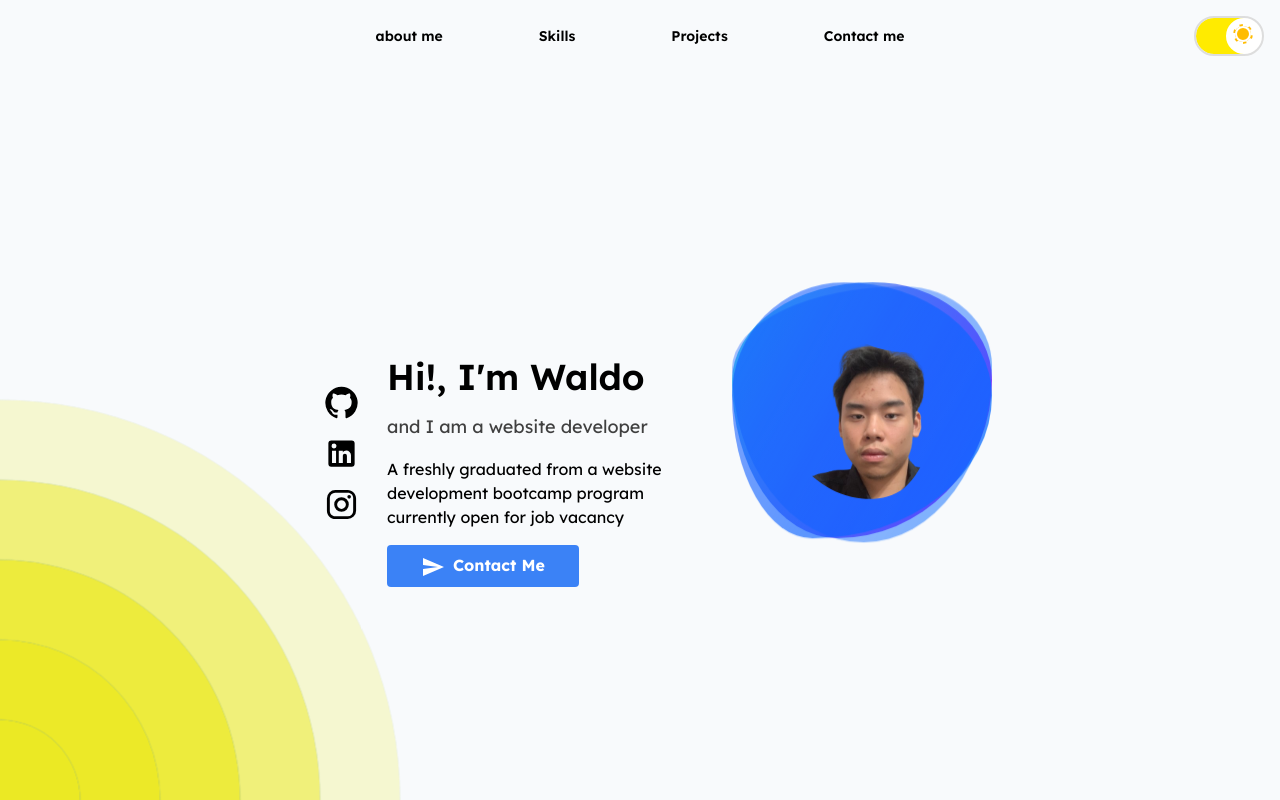
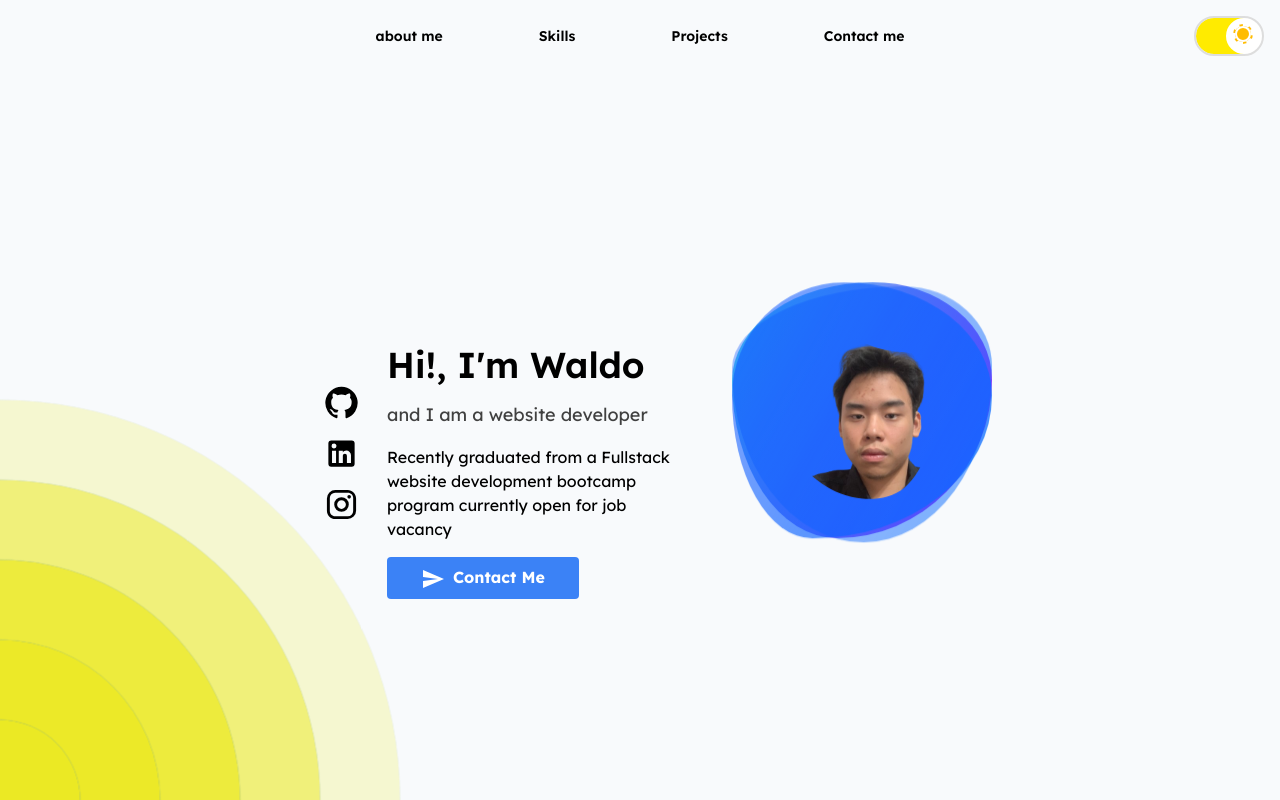
Before and after one commit to waldo1234567/portf-web, a React (Create React App) app in the folder my-portofolio/: page / in a window 1280 px wide. Shown: the top 800 px of the page. Built offline with nearby package versions, Linux system fonts and the light colour scheme.

Commit message:
grammar error

```diff
--- a/my-portofolio/src/pages/Index.jsx
+++ b/my-portofolio/src/pages/Index.jsx
@@ -71,7 +71,7 @@ const Index = () => {
                                 <div className="flex flex-col">
                                     <p className={`text-2xl md:text-4xl font-semibold mb-2 md:mb-4 ${darkMode ? 'dark:text-slate-100' : 'text-black'}`}>Hi!, I'm Waldo</p>
                                     <p className={`text-base md:text-lg mb-2 ${darkMode ? "dark:text-neutral-500" : "text-neutral-700"}`}>and I am a website developer</p>
-                                    <p className={`mt-2 text-sm md:text-base ${darkMode ? "dark:text-slate-100" : ''}`}>A freshly graduated from a website development bootcamp program
+                                    <p className={`mt-2 text-sm md:text-base ${darkMode ? "dark:text-slate-100" : ''}`}>Recently graduated from a Fullstack website development bootcamp program
                                         currently open for job vacancy
                                     </p>
                                     <button className={`mt-4 ${darkMode ? 'dark:bg-yellow-400 hover:bg-yellow-300' : 'bg-blue-500 hover:bg-blue-700'} text-white font-bold py-2 px-2 rounded w-48 mx-auto md:mx-0`} onClick={scrollIntoContact} ><SendIcon className="mr-2" />Contact Me</button>
```
